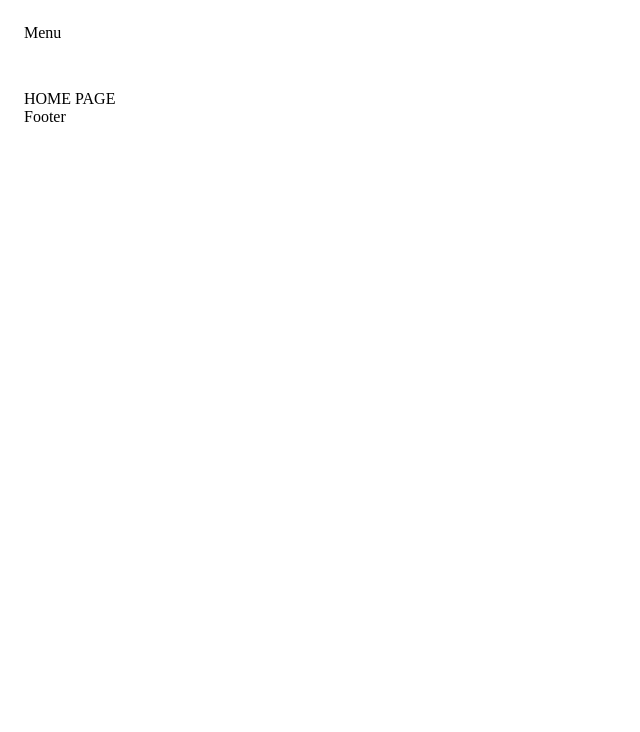
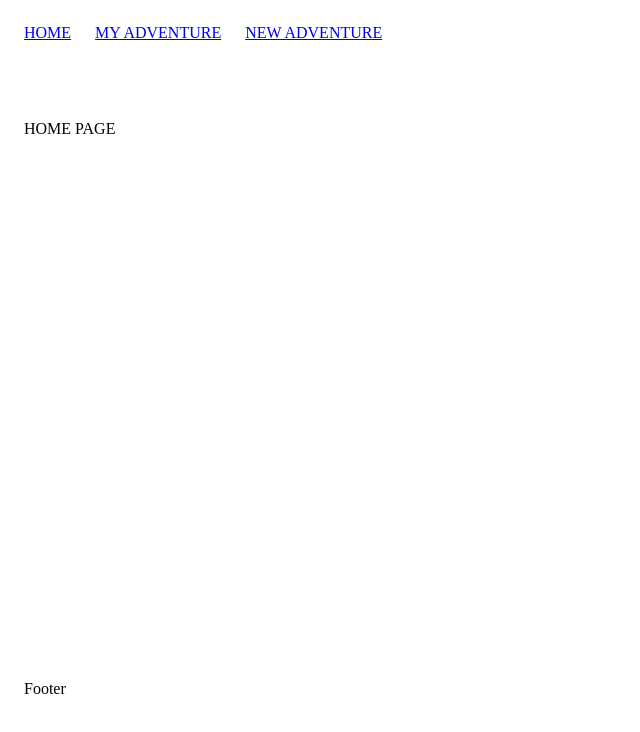
Before and after one commit to redjohnfrv/dndhelper-next, a Next.js app: page / in a window 1280 px wide. Shown: the top 732 px of the page, without its empty margins (0-640 px from the left). Built offline with nearby package versions, Linux system fonts and the light colour scheme.

Commit message:
feat: header menu + main blocks sizing

```diff
--- /dev/null
+++ b/constants/index.ts
@@ -0,0 +1 @@
+export * from './routes'
--- /dev/null
+++ b/constants/routes.ts
@@ -0,0 +1,5 @@
+export const routes = {
+  home: '/',
+  adventures: '/adventures',
+  new: '/new'
+}
--- a/layout/Footer/Footer.tsx
+++ b/layout/Footer/Footer.tsx
@@ -9,4 +9,6 @@ export const Footer = () => {
   )
 }
 
-const Wrapper = styled.div``
+const Wrapper = styled.div`
+  height: 96px;
+`
--- a/layout/Header/Header.tsx
+++ b/layout/Header/Header.tsx
@@ -13,5 +13,5 @@ export const Header = () => {
 }
 
 const Wrapper = styled.div`
-  margin-bottom: 48px;
+  height: 96px;
 `
--- a/layout/MainLayout/MainLayout.tsx
+++ b/layout/MainLayout/MainLayout.tsx
@@ -4,6 +4,7 @@ import React, {ReactNode} from 'react'
 import Head from 'next/head'
 import {Container} from '../ui'
 import {Header, Footer} from '..'
+import styled from 'styled-components'
 
 interface Props {
   children: ReactNode
@@ -24,12 +25,16 @@ export const MainLayout = (
       <header>
         <Header />
       </header>
-      <main>
+      <MAIN>
         {children}
-      </main>
+      </MAIN>
       <footer>
         <Footer />
       </footer>
     </Container>
   )
 }
+
+const MAIN = styled.main`
+  min-height: calc(100vh - 240px); //footer + header + container's padding
+`
--- a/layout/ui/HeaderMenu/HeaderMenu.tsx
+++ b/layout/ui/HeaderMenu/HeaderMenu.tsx
@@ -1,12 +1,25 @@
 import React from 'react'
 import styled from 'styled-components'
 
+//** components
+import Link from 'next/link'
+
+//** utils
+import {routes} from '../../../constants'
+
 export const HeaderMenu = () => {
+
   return (
     <Wrapper>
-      Menu
+      <Link href={routes.home}><a>HOME</a></Link>
+      <Link href={routes.home}><a>MY ADVENTURE</a></Link>
+      <Link href={routes.home}><a>NEW ADVENTURE</a></Link>
     </Wrapper>
   )
 }
 
-const Wrapper = styled.nav``
+const Wrapper = styled.nav`
+  display: flex;
+  justify-content: flex-start;
+  gap: 24px;
+`
```
